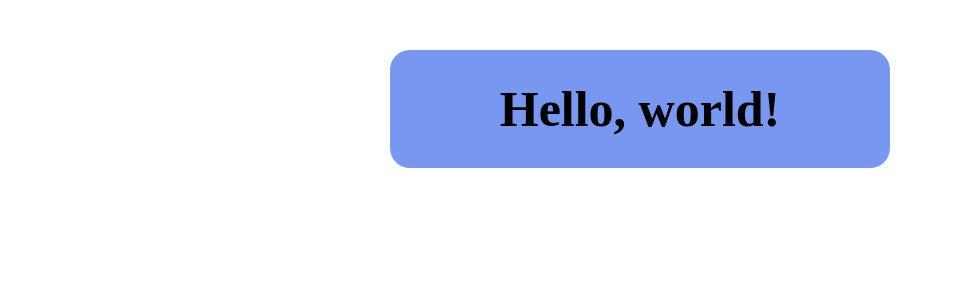
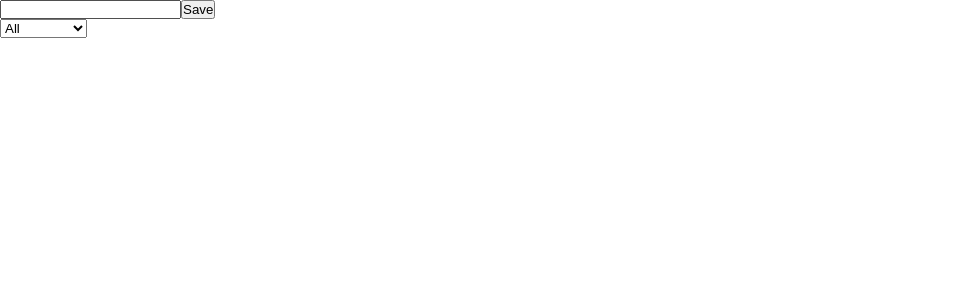
Before and after one commit to NSLyuma/React_GB, a React (Create React App) app in the folder react-base/: page / in a window 1280 px wide. Shown: the top 300 px of the page, without its empty margins (0-953 px from the left). Built offline with nearby package versions, Linux system fonts and the light colour scheme.

Commit message:
Started to do list

```diff
--- /dev/null
+++ b/react-base/src/App.css
@@ -0,0 +1,7 @@
+* {
+  margin: 0;
+  padding: 0;
+  -webkit-box-sizing: border-box;
+          box-sizing: border-box;
+}
+/*# sourceMappingURL=App.css.map */
--- a/react-base/src/App.js
+++ b/react-base/src/App.js
@@ -1,12 +1,61 @@
-import React from "react";
+import React, { useEffect } from "react";
 import "./App.sass";
 import { Message } from "./components";
+import {
+  FILTER_BY_STATUS_ALL,
+  FILTER_BY_STATUS_COMPLETED,
+  FILTER_BY_STATUS_IN_WORK,
+} from "./constants";
+import { useCreateTaskForm } from "./hooks/useCreateTaskForm";
+import { useFilterByStatus } from "./hooks/useFilterByStatus";
+import { useTaskFilteredByStatus } from "./hooks/useTaskFilteredByStatus";
+import { useTaskList } from "./hooks/useTaskList";
 
 function App() {
-  const text = "Hello, world!";
+  const { taskList, addNewTask, changeStatus } = useTaskList();
+
+  useEffect(() => {
+    localStorage.setItem("task-list", JSON.stringify(taskList));
+  }, [taskList]);
+
+  const { filterStatus, onChangeStatus } = useFilterByStatus();
+
+  const { filteredList } = useTaskFilteredByStatus({
+    list: taskList,
+    filterStatus,
+  });
+
+  const { handleSubmit, onChangeInput, inputValue } = useCreateTaskForm({
+    onSubmit: addNewTask,
+  });
+
   return (
     <div>
-      <Message message={text} />
+      <form onSubmit={handleSubmit}>
+        <input onChange={onChangeInput} value={inputValue} type="text" />
+        <button type="submit">Save</button>
+      </form>
+
+      <select value={filterStatus} onChange={onChangeStatus}>
+        <option value={FILTER_BY_STATUS_ALL}>All</option>
+        <option value={FILTER_BY_STATUS_IN_WORK}>In work</option>
+        <option value={FILTER_BY_STATUS_COMPLETED}>Completed</option>
+      </select>
+
+      <ul>
+        {filteredList.map(({ status, text }, index) => {
+          return (
+            <li key={index}>
+              <input
+                onChange={changeStatus(index, status)}
+                checked={status}
+                type="checkbox"
+              />
+              {text}
+            </li>
+          );
+        })}
+      </ul>
     </div>
   );
 }
--- /dev/null
+++ b/react-base/src/constants/index.js
@@ -0,0 +1,3 @@
+export const FILTER_BY_STATUS_ALL = "all";
+export const FILTER_BY_STATUS_IN_WORK = "in work";
+export const FILTER_BY_STATUS_COMPLETED = "completed";
--- /dev/null
+++ b/react-base/src/hooks/useCreateTaskForm.js
@@ -0,0 +1,24 @@
+import { useCallback, useState } from "react";
+
+export const useCreateTaskForm = ({ onSubmit }) => {
+  const [inputValue, setInputValue] = useState("");
+
+  const resetInputValue = useCallback(() => {
+    setInputValue("");
+  }, []);
+
+  const handleSubmit = useCallback(
+    (event) => {
+      event.preventDefault();
+      onSubmit(inputValue);
+      resetInputValue();
+    },
+    [inputValue, onSubmit, resetInputValue]
+  );
+
+  const onChangeInput = useCallback((event) => {
+    setInputValue(event.target.value);
+  }, []);
+
+  return { inputValue, handleSubmit, resetInputValue, onChangeInput };
+};
--- /dev/null
+++ b/react-base/src/hooks/useFilterByStatus.js
@@ -0,0 +1,11 @@
+import { useCallback, useState } from "react";
+import { FILTER_BY_STATUS_ALL } from "../constants";
+
+export const useFilterByStatus = () => {
+  const [filterStatus, setFilterStatus] = useState(FILTER_BY_STATUS_ALL);
+
+  const onChangeStatus = useCallback((event) => {
+    setFilterStatus(event.target.value);
+  }, []);
+  return { filterStatus, onChangeStatus };
+};
--- /dev/null
+++ b/react-base/src/hooks/useTaskFilteredByStatus.js
@@ -0,0 +1,20 @@
+import { useMemo } from "react";
+import {
+  FILTER_BY_STATUS_COMPLETED,
+  FILTER_BY_STATUS_IN_WORK,
+} from "../constants";
+
+export const useTaskFilteredByStatus = ({ list, filterStatus }) => {
+  const filteredList = useMemo(() => {
+    if (filterStatus === FILTER_BY_STATUS_IN_WORK) {
+      return list.filter(({ status }) => status === false);
+    }
+    if (filterStatus === FILTER_BY_STATUS_COMPLETED) {
+      return list.filter(({ status }) => status === true);
+    }
+
+    return list;
+  }, [list, filterStatus]);
+
+  return { filteredList };
+};
--- /dev/null
+++ b/react-base/src/hooks/useTaskList.js
@@ -0,0 +1,25 @@
+import { useCallback, useState } from "react";
+
+export const useTaskList = () => {
+  const [taskList, setTaskList] = useState([]);
+
+  const addNewTask = useCallback((text) => {
+    const task = { status: false, text };
+    setTaskList((prevState) => {
+      return [...prevState, task];
+    });
+  }, []);
+
+  const changeStatus = useCallback(
+    (index, status) => () => {
+      setTaskList((prevTaskList) => {
+        const cloneTaskList = [...prevTaskList];
+        cloneTaskList[index] = { ...cloneTaskList[index], status: !status };
+        return cloneTaskList;
+      });
+    },
+    []
+  );
+
+  return { taskList, addNewTask, changeStatus };
+};
```
Also changed, not shown: react-base/src/components/Message/Message.module.css (added, +11 -0 lines), 2 other files (tests, documents, lock files or other folders).
